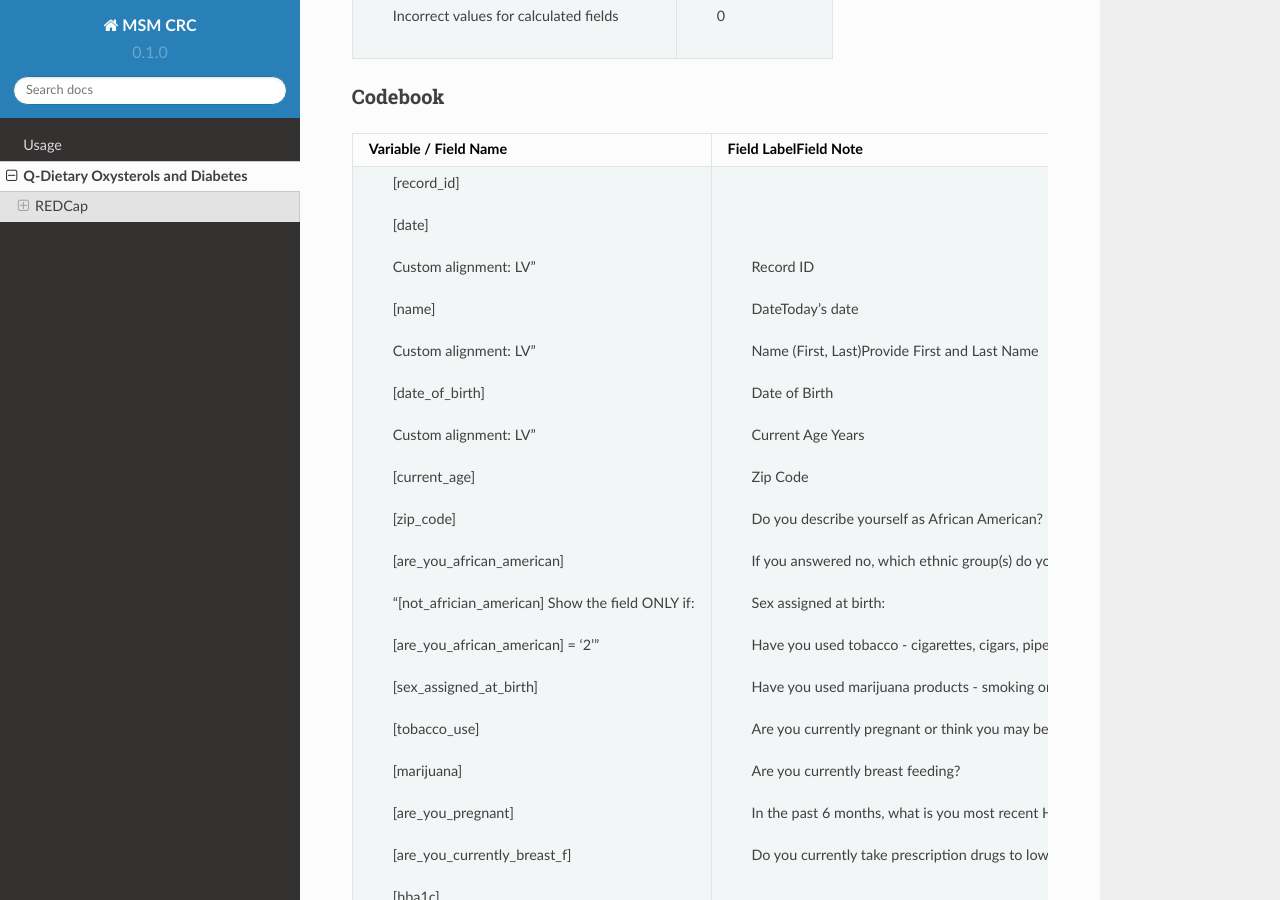
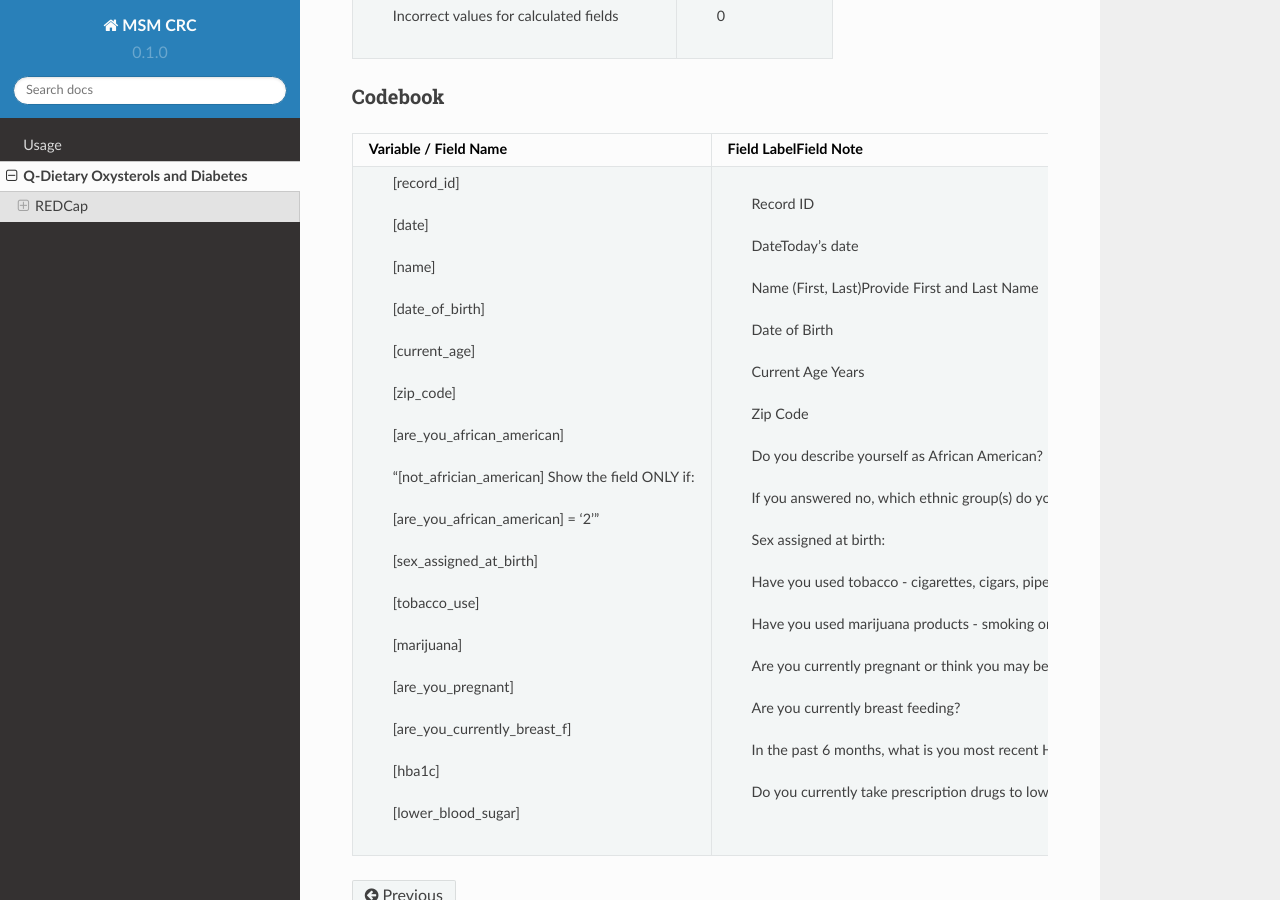
Before and after one commit to myi100/dataassets, a Sphinx documentation site: the page built from docs/source/api.rst, in a window 1280 px wide and 900 px high, scrolled down 867 px. Built offline with Sphinx 7.4.7 and the Read the Docs theme 2.0.0, drawn with Linux system fonts in a browser that asks for light colours.

Commit message:
Update api.rst

```diff
--- a/docs/source/api.rst
+++ b/docs/source/api.rst
@@ -55,15 +55,9 @@ Codebook
 |--------------------------------------------------|-------------------------------------------------------------------------------------------------|---------------------------------------------------------------------------------------------------------|
 | [date]                                           | DateToday's date                                                                                | "text (date_mdy, Min: 2021-07-01), Required, Identifier                                                 |
 |--------------------------------------------------|-------------------------------------------------------------------------------------------------|---------------------------------------------------------------------------------------------------------|
-| Custom alignment: LV"                            |                                                                                                 |                                                                                                         |
-|--------------------------------------------------|-------------------------------------------------------------------------------------------------|---------------------------------------------------------------------------------------------------------|
 | [name]                                           | Name (First, Last)Provide First and Last Name                                                   | "text, Required, Identifier                                                                             |
 |--------------------------------------------------|-------------------------------------------------------------------------------------------------|---------------------------------------------------------------------------------------------------------|
-| Custom alignment: LV"                            |                                                                                                 |                                                                                                         |
-|--------------------------------------------------|-------------------------------------------------------------------------------------------------|---------------------------------------------------------------------------------------------------------|
 | [date_of_birth]                                  | Date of Birth                                                                                   | "text (date_mdy, Min: 1931-01-01, Max: 2003-01-01), Required, Identifier                                |
-|--------------------------------------------------|-------------------------------------------------------------------------------------------------|---------------------------------------------------------------------------------------------------------|
-| Custom alignment: LV"                            |                                                                                                 |                                                                                                         |
 |--------------------------------------------------|-------------------------------------------------------------------------------------------------|---------------------------------------------------------------------------------------------------------|
 | [current_age]                                    | Current Age Years                                                                               | text (number), Required                                                                                 |
 |--------------------------------------------------|-------------------------------------------------------------------------------------------------|---------------------------------------------------------------------------------------------------------|
```
